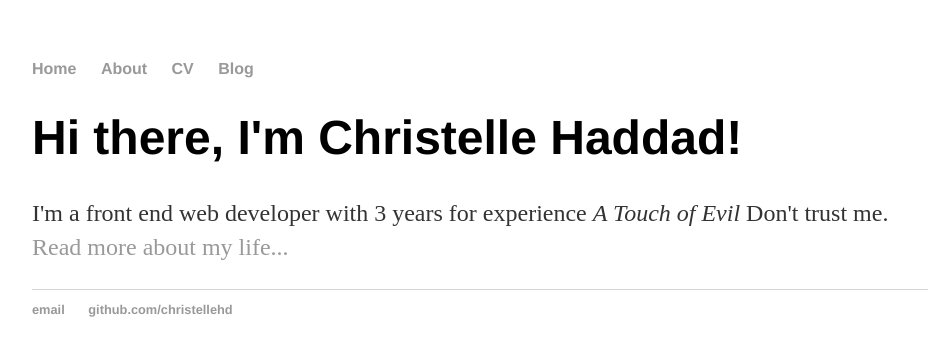
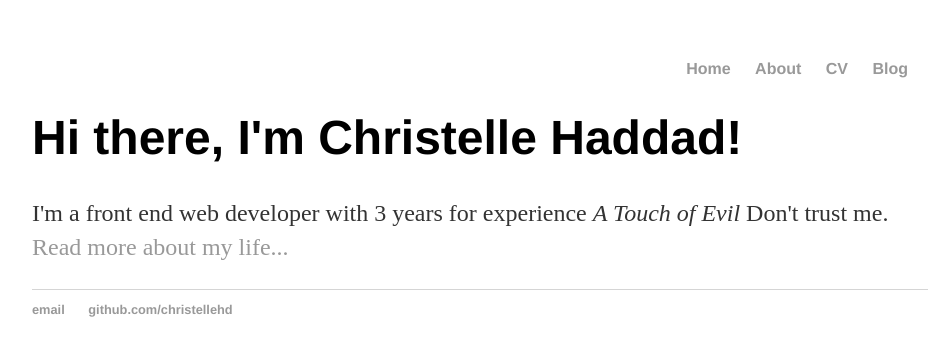
Before and after one commit to Christellehd/christellehd.github.io, a plain HTML site: page index.html in a window 1280 px wide. Shown: the whole page, without its empty margins (160-1098 px from the left). Drawn offline with Linux system fonts and the light colour scheme.

Commit message:
Update index.html

```diff
--- a/index.html
+++ b/index.html
@@ -7,7 +7,7 @@
 	</head>
 	<body>
 		<nav>
-    		<ul>
+    		<ul align="right">
         		<li><a href="/">Home</a></li>
 	        	<li><a href="/about">About</a></li>
         		<li><a href="/cv">CV</a></li>
```
